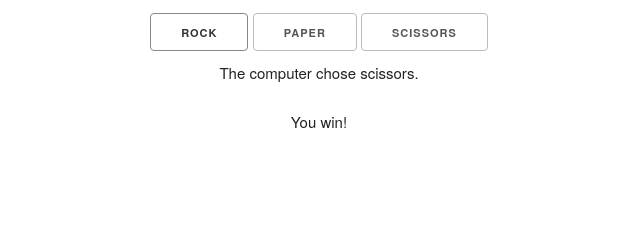
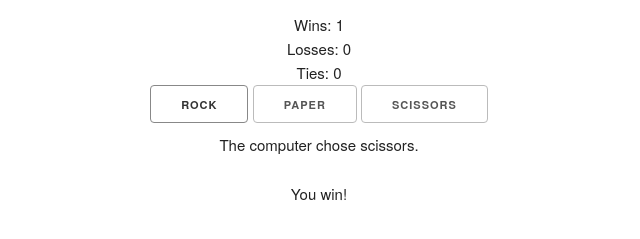
Before and after one commit to joanifex/rock-paper-scissors, a plain HTML site: page index.html in a window 1280 px wide. Both pictures are taken after a click on the button "ROCK". Shown: the part 67-306 px from the top of the page, without its empty margins (321-961 px from the left). Drawn offline with Linux system fonts and the light colour scheme.

Commit message:
adds results tracker for wins, losses, and ties

```diff
--- a/index.html
+++ b/index.html
@@ -11,6 +11,11 @@
   <body>
     <div class="container">
       <h1>Rock Paper Scissors</h1>
+      <div class="tracker">
+        <div class="wins">Wins: <span class="win-counter">0</span></div>
+        <div class="wins">Losses: <span class="loss-counter">0</span></div>
+        <div class="wins">Ties: <span class="tie-counter">0</span></div>
+      </div>
       <div class="buttons">
         <button class="btn rock" data-choice="rock">Rock</button>
         <button class="btn paper" data-choice="paper">Paper</button>
--- a/javascripts/main.js
+++ b/javascripts/main.js
@@ -1,15 +1,11 @@
 $(document).ready(function(){
-  var $rock = $('.rock');
-  var $paper = $('.paper');
-  var $scissors = $('.scissors');
 
   var choices = ['rock', 'paper', 'scissors'];
   var playerChoice;
   var computerChoice;
   var output;
   var result;
-  var gamesPlayed;
-  var gamesWon;
+  var gameOutcomes = { 'wins': 0, 'losses': 0, 'ties': 0 };
 
   function computerChooses(){
     computerChoice = choices[( Math.floor(Math.random() * 3) )];
@@ -24,25 +20,31 @@ $(document).ready(function(){
     var rockLose = (playerChoice === 'rock' && computerChoice === 'paper');
     var paperLose = (playerChoice === 'paper' && computerChoice === 'scissors');
     var scissorsLose = (playerChoice === 'scissors' && computerChoice === 'rock');
-
     if ( rockWin || paperWin || scissorsWin ){
-      outcome('win');
+      gameOutcomes.wins += 1;
+      displayOutcome('win');
     } else if ( rockLose || paperLose || scissorsLose ) {
-      outcome('lose');
+      gameOutcomes.losses += 1;
+      displayOutcome('lose');
     } else {
-      outcome('tie');
+      gameOutcomes.ties += 1;
+      displayOutcome('tie');
     }
   }
 
-  function outcome(result) {
+  function displayOutcome(result) {
     $('.outcome').append(output);
     if ( result === 'win'){
+      $('.win-counter').text(gameOutcomes.wins);
       $('.outcome').append('<p>You win!</p>');
     } else if ( result === 'lose'){
+      $('.loss-counter').text(gameOutcomes.losses);
       $('.outcome').append('<p>You lose.</p>');
     } else {
+      $('.tie-counter').text(gameOutcomes.ties);
       $('.outcome').append('<p>You tied.</p>');
     }
+
   }
 
   $('button').click(function(){
```
